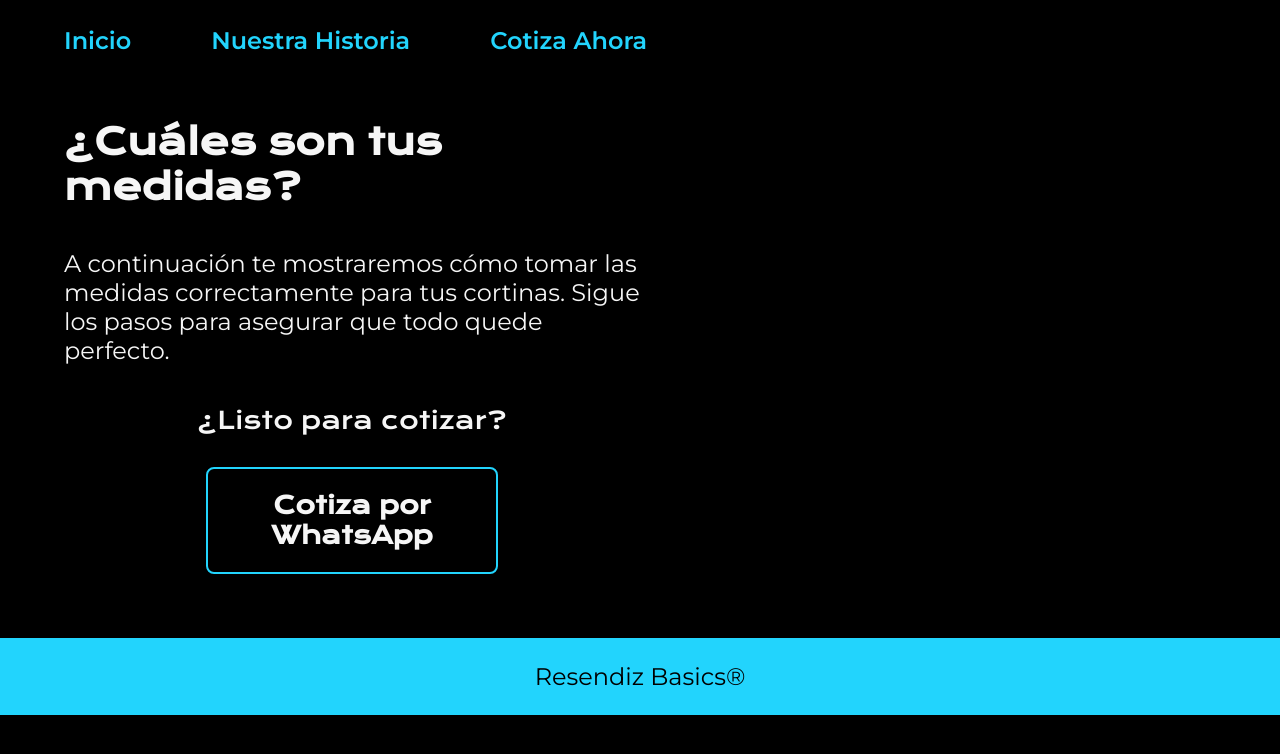
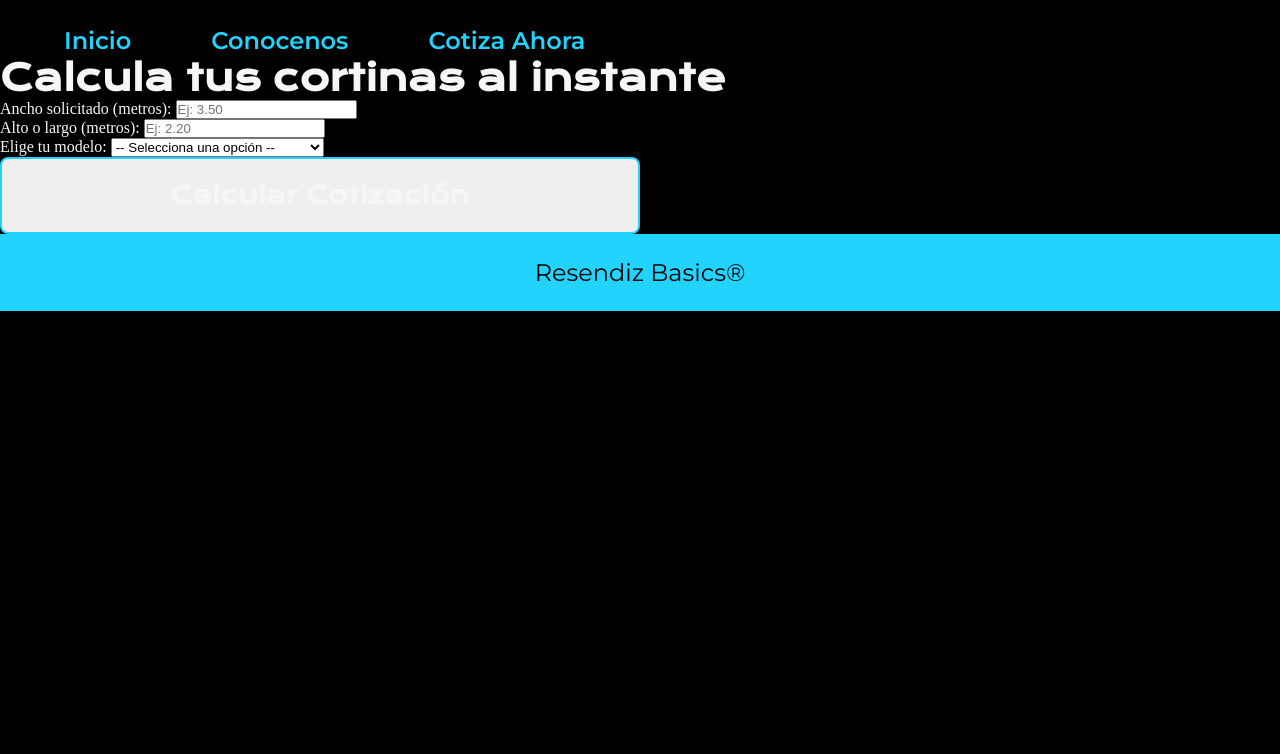
Before and after one commit to Albert010m/RB-PARTE-1, a plain HTML site: page cotizacion.html in a window 1280 px wide. Drawn offline with nearby package versions, Linux system fonts and the light colour scheme.

Commit message:
Update cotizacion.html
Cotizacion parte 2

```diff
--- a/cotizacion.html
+++ b/cotizacion.html
@@ -10,30 +10,54 @@
     <header class="header">
         <nav class="header_menu">
             <a class="header_menu_link" href="index.html">Inicio</a>
-            <a class="header_menu_link" href="about.html">Nuestra Historia</a>
+            <a class="header_menu_link" href="about.html">Conocenos</a>
             <a class="header_menu_link" href="cotizacion.html">Cotiza Ahora</a>
         </nav>
     </header>
 
-    <main class="presentacion">
-        <section class="presentacion_contenido">
-            <h1 class="presentacion_contenido_titulo">¿Cuáles son tus medidas?</h1>
-            <p class="presentacion_contenido_texto">
-                A continuación te mostraremos cómo tomar las medidas correctamente para tus cortinas. Sigue los pasos para asegurar que todo quede perfecto.
-                </p>
+    <main class="cotizador_principal">
+        <div class="cotizador_container">
+            <h1 class="presentacion_contenido_titulo">Calcula tus cortinas al instante</h1>
 
-            <div class="presentacion_enlaces">
-                <h2 class="presentacion_enlaces_subtitulo">¿Listo para cotizar?</h2>
-                <a class="presentacion_enlaces_link" href="TU_ENLACE_DE_WHATSAPP_AQUI">
-                    Cotiza por WhatsApp
-                </a>
-            </div>
-        </section>
+            <form id="cotizador-form" class="cotizador_form">
+                <div class="form_grupo">
+                    <label for="ancho" class="form_label">Ancho solicitado (metros):</label>
+                    <input type="number" id="ancho" class="form_input" placeholder="Ej: 3.50" step="0.01" required>
+                </div>
 
-        </main>
+                <div class="form_grupo">
+                    <label for="alto" class="form_label">Alto o largo (metros):</label>
+                    <input type="number" id="alto" class="form_input" placeholder="Ej: 2.20" step="0.01" required>
+                </div>
+
+                <div class="form_grupo">
+                    <label for="modelo" class="form_label">Elige tu modelo:</label>
+                    <select id="modelo" class="form_select" required>
+                        <option value="" disabled selected>-- Selecciona una opción --</option>
+                        <optgroup label="📦 Paquetes (Cortinero Doble)">
+                            <option value="paquete_blackout">Blackout DELUX + Traslúcida</option>
+                            <option value="paquete_austria">Austria Classic + Traslúcida</option>
+                        </optgroup>
+                        <optgroup label="🔸 Modelos Individuales (Cortinero Sencillo)">
+                            <option value="blackout">Blackout DELUX</option>
+                            <option value="austria">Austria Classic</option>
+                            <option value="traslucida">Traslúcida Premium</option>
+                        </optgroup>
+                    </select>
+                </div>
+
+                <button type="submit" class="presentacion_enlaces_link">Calcular Cotización</button>
+            </form>
+
+            <div id="resultado-cotizacion" class="resultado_cotizacion" style="display: none;">
+                </div>
+        </div>
+    </main>
 
     <footer class="footer">
         <p>Resendiz Basics®</p>
     </footer>
+
+    <script src="cotizacion.js"></script>
 </body>
 </html>
```
